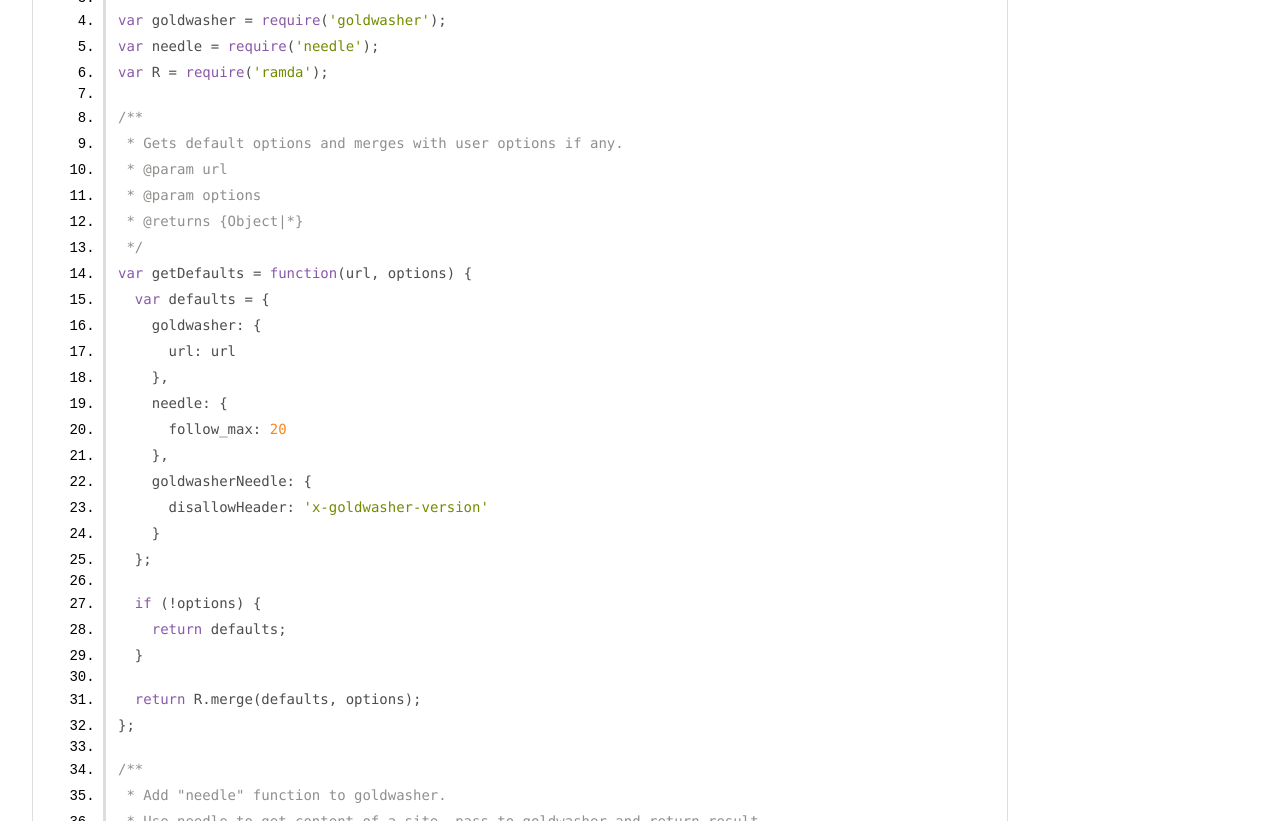
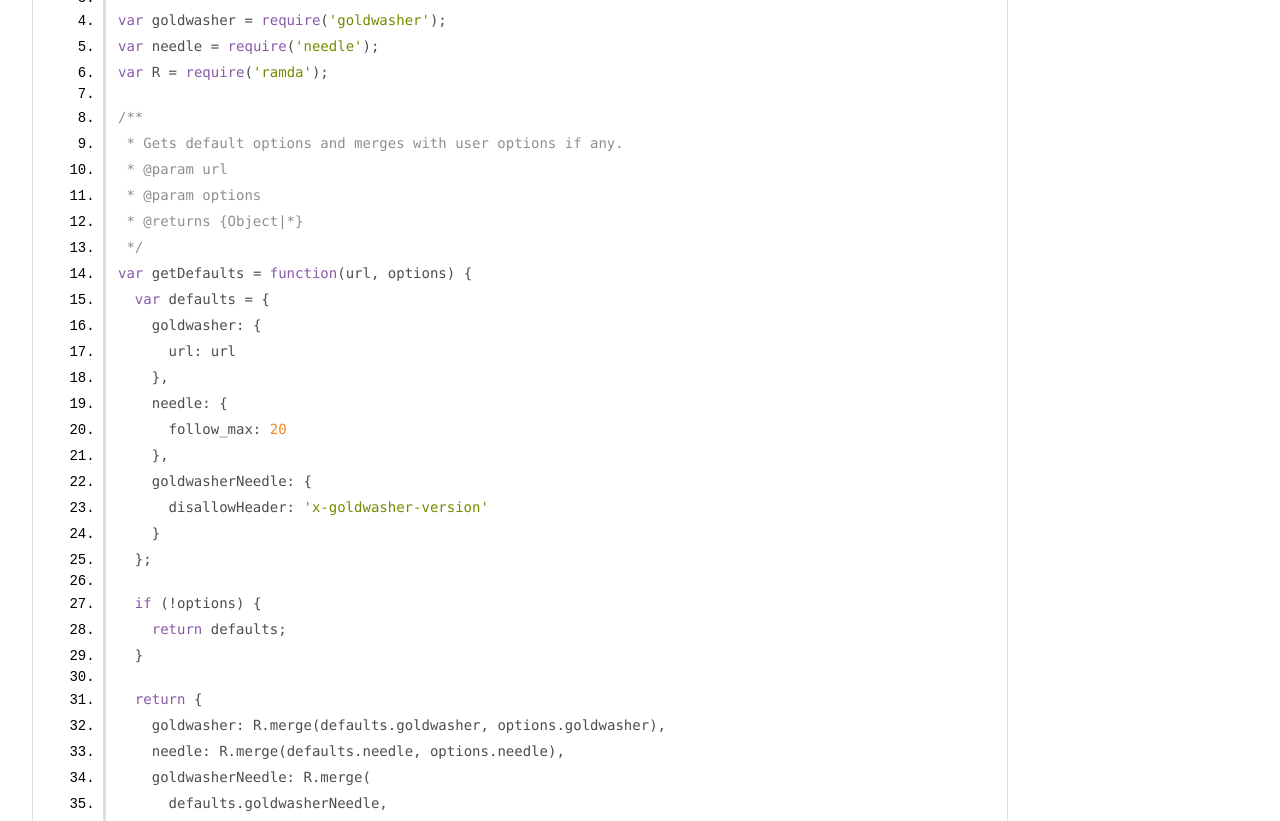
Before and after one commit to alexlangberg/node-goldwasher-needle, a website: page docs/goldwasher-needle.js.html in a window 1280 px wide. Shown: the part 131-952 px from the top of the page. Drawn offline with Linux system fonts and the light colour scheme.

Commit message:
Fix options bug.

```diff
--- a/docs/goldwasher-needle.js.html
+++ b/docs/goldwasher-needle.js.html
@@ -55,7 +55,14 @@
     return defaults;
   }
 
-  return R.merge(defaults, options);
+  return {
+    goldwasher: R.merge(defaults.goldwasher, options.goldwasher),
+    needle: R.merge(defaults.needle, options.needle),
+    goldwasherNeedle: R.merge(
+      defaults.goldwasherNeedle,
+      options.goldwasherNeedle
+    )
+  };
 };
 
 /**
@@ -129,7 +136,7 @@
 <br clear="both">
 
 <footer>
-    Documentation generated by <a href="https://github.com/jsdoc3/jsdoc">JSDoc 3.3.0-alpha5</a> on Tue May 19 2015 00:19:01 GMT+0200 (CEST)
+    Documentation generated by <a href="https://github.com/jsdoc3/jsdoc">JSDoc 3.3.0-alpha5</a> on Tue May 19 2015 00:30:31 GMT+0200 (CEST)
 </footer>
 
 <script> prettyPrint(); </script>
```
Also changed, not shown: docs/index.html (+1 -1 lines), lib/goldwasher-needle.js (+8 -1 lines), test/goldwasher-needle.spec.js (+18 -0 lines).
